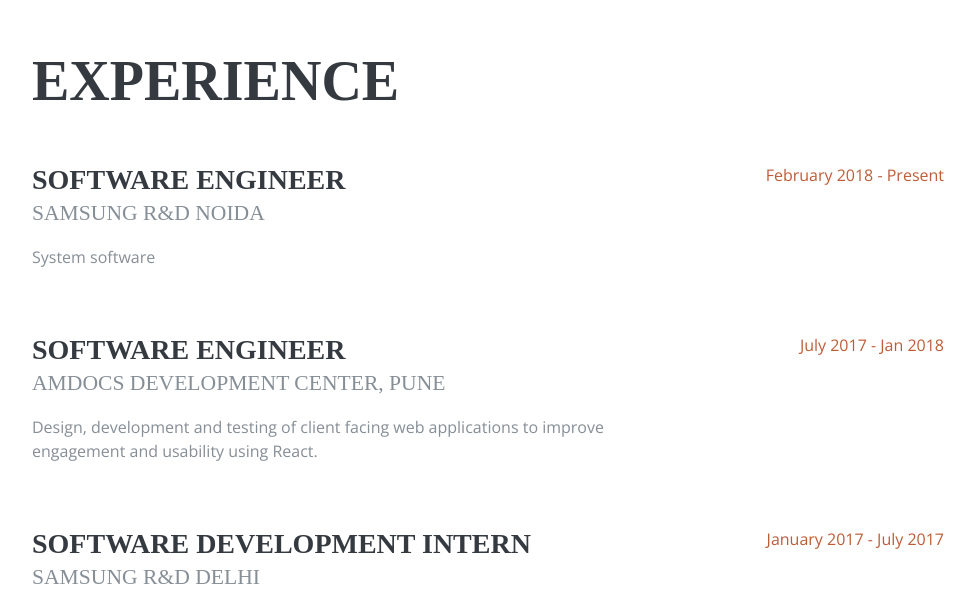
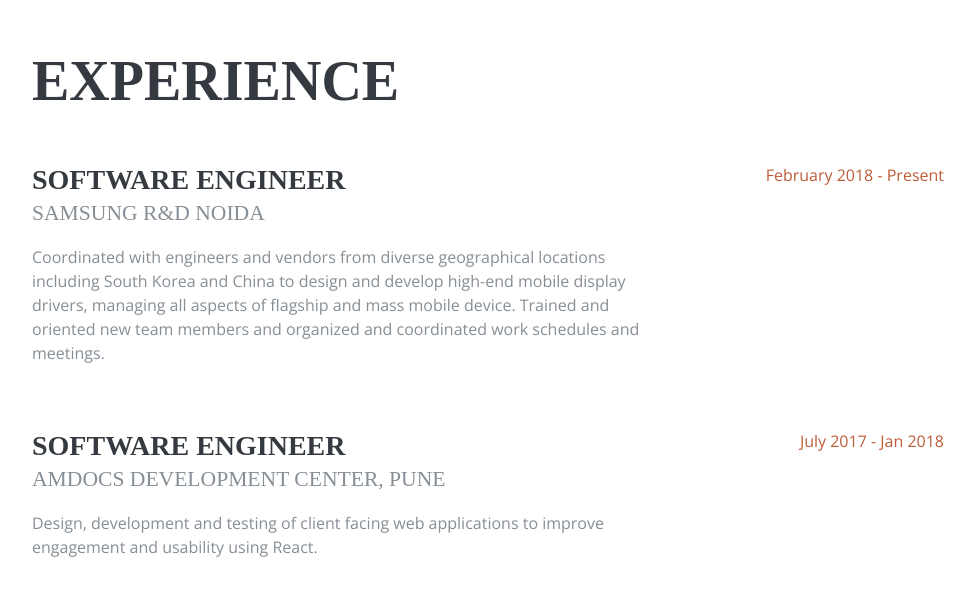
Before and after one commit to dheeraj-sn/my_website, a Django app: page / in a window 1280 px wide. Shown: the part 800-1405 px from the top of the page, without its empty margins (288-1263 px from the left). Run offline with Django 3.2, Linux system fonts and the light colour scheme; some libraries are stand-ins or nearby versions; some web fonts are replaced.

Commit message:
Edited work description

```diff
--- a/resume/templates/resume/index.html
+++ b/resume/templates/resume/index.html
@@ -120,7 +120,7 @@
             <div class="resume-content mr-auto">
               <h3 class="mb-0">Software Engineer</h3>
               <div class="subheading mb-3">SAMSUNG R&D Noida</div>
-              <p>System software</p>
+              <p>Coordinated with engineers and vendors from diverse geographical locations including South Korea and China to design and develop high-end mobile display drivers, managing all aspects of flagship and mass mobile device. Trained and oriented new team members and organized and coordinated work schedules and meetings. </p>
             </div>
             <div class="resume-date text-md-right">
               <span class="text-primary">February 2018 - Present</span>
```
